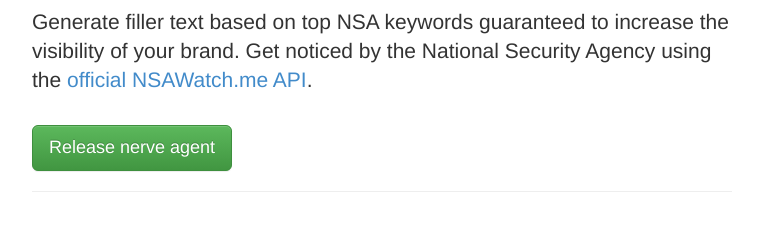
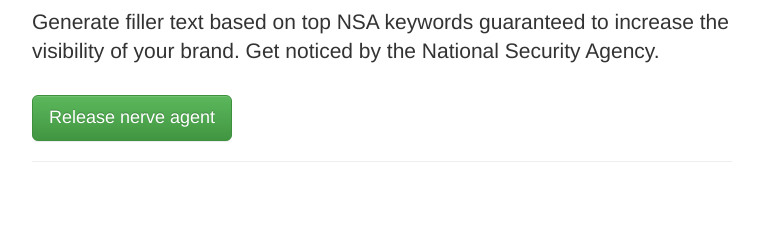
Before and after one commit to mpgarate/nsawatch.me, a website: page client/index.html in a window 1280 px wide. Shown: the part 83-314 px from the top of the page, without its empty margins (258-1020 px from the left). Drawn offline with nearby package versions, Linux system fonts and the light colour scheme.

Commit message:
simplify copy

```diff
--- a/client/index.html
+++ b/client/index.html
@@ -26,7 +26,7 @@
         </div>
         <h1 class="text-muted">NSAWatch.me</h1>
         <p class="lead">Generate filler text based on top NSA keywords guaranteed to increase the visibility of your brand.
-         Get noticed by the National Security Agency using the <a href="/api"> official NSAWatch.me API</a>.</p>
+         Get noticed by the National Security Agency.</p>
       </div>
 
       <p><a class="btn btn-lg btn-success fill-text-area" href="#" role="button">Release nerve agent</a></p>
```
